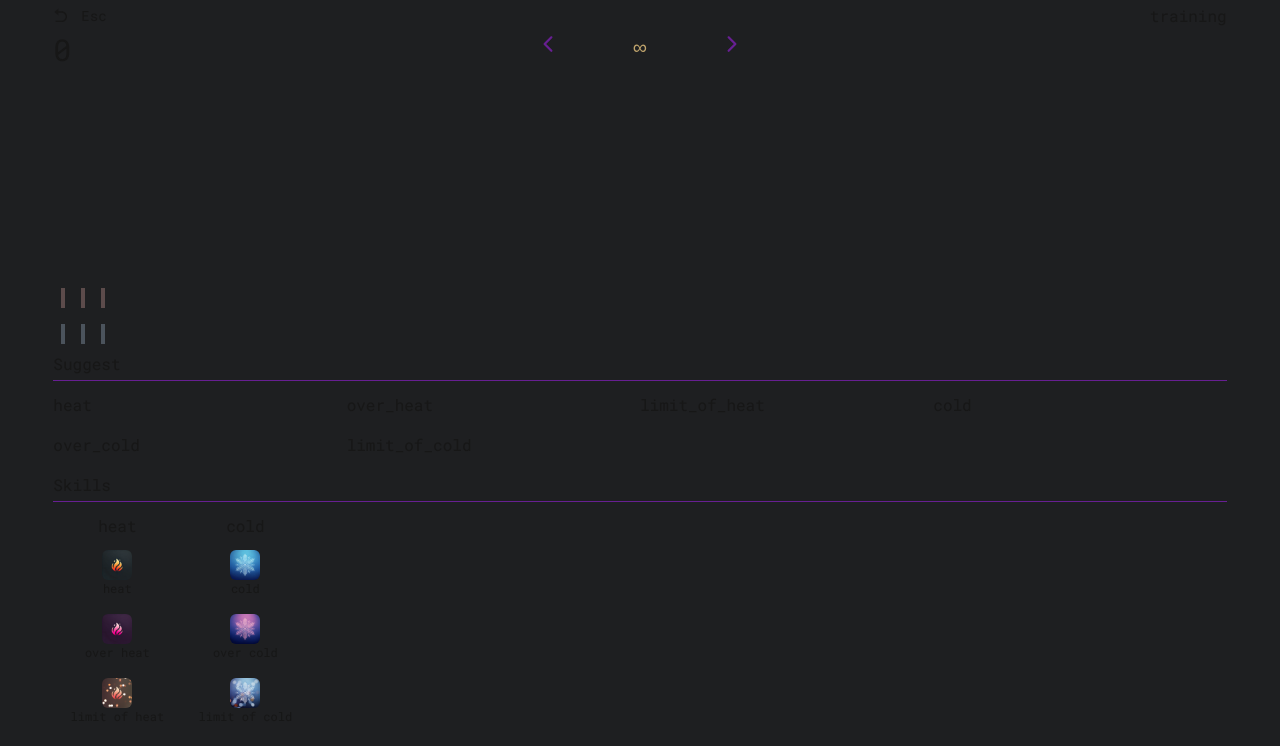
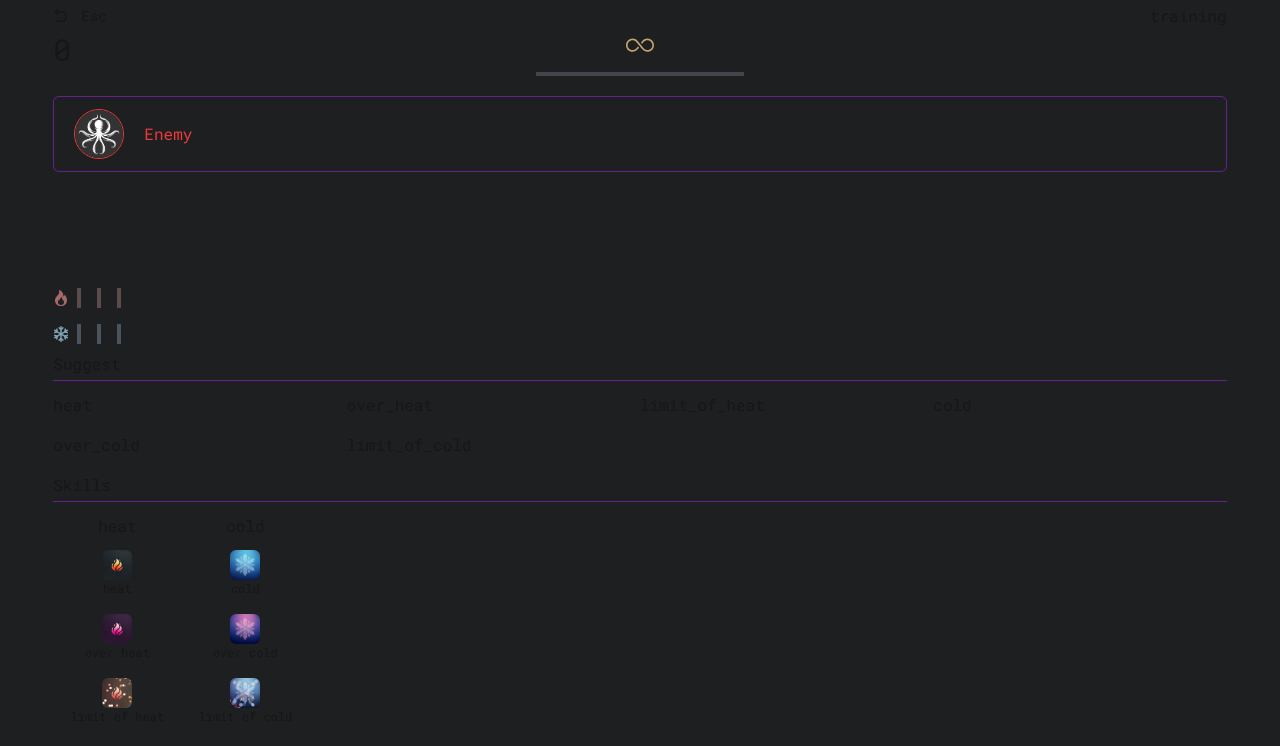
Before and after one commit to washizawa83/typing, a Next.js app: page /pages/high-score/training in a window 1280 px wide. Shown: the top 746 px of the page. Built offline with nearby package versions, Linux system fonts and the light colour scheme.

Commit message:
ダメージモーション追加

```diff
--- a/src/app/_components/high-score/main-area/MainHighScoreArea.tsx
+++ b/src/app/_components/high-score/main-area/MainHighScoreArea.tsx
@@ -1,3 +1,4 @@
+import { Enemy } from '@/app/_components/high-score/main-area/enemy/Enemy'
 import { MainAreaHeader } from '@/app/_components/high-score/main-area/header/MainAreaHeader'
 import { InvokeSkillStack } from '@/app/_components/high-score/main-area/InvokeSkillStack'
 import { JobState } from '@/app/_components/high-score/main-area/job-status/JobStateWrap'
@@ -12,6 +13,7 @@ export const MainHighScoreArea = ({ mode }: Props) => {
         <div className="relative h-80 w-full">
             <div className="absolute size-full">
                 <MainAreaHeader mode={mode} />
+                <Enemy />
                 <JobState job={new BlackMage()} />
                 <InvokeSkillStack />
             </div>
--- /dev/null
+++ b/src/app/_components/high-score/main-area/enemy/Enemy.tsx
@@ -0,0 +1,53 @@
+import { useGameContext } from '@/app/_providers/GameProvider'
+import { motion, useAnimation } from 'framer-motion'
+import Image from 'next/image'
+import { useEffect } from 'react'
+import enemyIcon from '../../../../../../public/enemy.png'
+
+export const Enemy = () => {
+    const { score } = useGameContext()
+    const controls = useAnimation()
+
+    const damageAnimate = async () => {
+        await controls.start({
+            backgroundColor: '#9f2f2f',
+            x: [0, 2, 0, 2, 0],
+            y: [0, 2, 2, 0, 0],
+            rotateZ: [0, 1, 0, -1, 0],
+            transition: {
+                duration: 0.3,
+                ease: 'linear',
+            },
+        })
+        await controls.start({
+            backgroundColor: 'transparent',
+            transition: {
+                duration: 0,
+                ease: 'linear',
+            },
+        })
+    }
+
+    useEffect(() => {
+        if (score === 0) return
+        damageAnimate()
+    }, [score])
+
+    return (
+        <motion.div
+            animate={controls}
+            className="absolute inset-x-0 top-16 m-auto rounded-md border border-richPurple px-5 py-3"
+        >
+            <div className="flex items-center">
+                <Image
+                    className="rounded-full border border-enemy"
+                    src={enemyIcon}
+                    alt="enemy logo"
+                    width={50}
+                    height={50}
+                />
+                <h3 className="ml-5 text-enemy">Enemy</h3>
+            </div>
+        </motion.div>
+    )
+}
--- a/src/app/_components/high-score/main-area/header/Timer.tsx
+++ b/src/app/_components/high-score/main-area/header/Timer.tsx
@@ -1,6 +1,7 @@
+import { motion, useAnimation } from 'framer-motion'
 import { useEffect, useState } from 'react'
 import { IconContext } from 'react-icons'
-import { IoIosArrowBack, IoIosArrowForward } from 'react-icons/io'
+import { TfiInfinite } from 'react-icons/tfi'
 
 type Props = {
     mode: 'training' | 'performance'
@@ -10,8 +11,21 @@ export const Timer = ({ mode }: Props) => {
     const [seconds, setSeconds] = useState(180)
     const [isActive, setIsActive] = useState(true)
 
+    const controls = useAnimation()
+
+    const timeLimitAnimate = async () => {
+        await controls.start({
+            width: 208,
+            transition: {
+                duration: seconds,
+                ease: 'linear',
+            },
+        })
+    }
+
     useEffect(() => {
         if (mode === 'training') return
+        timeLimitAnimate()
         const interval = setInterval(() => {
             if (seconds === 0) return clearInterval(interval)
             setSeconds((prevSeconds) => prevSeconds - 1)
@@ -20,18 +34,19 @@ export const Timer = ({ mode }: Props) => {
     }, [isActive, seconds])
 
     return (
-        <div className="absolute inset-x-0 m-auto flex w-52 text-center">
-            <IconContext.Provider value={{ color: '#671f92' }}>
-                <span className="absolute left-0 text-2xl">
-                    <IoIosArrowBack />
-                </span>
+        <div className="absolute inset-x-0 m-auto flex w-52 flex-col text-center">
+            <IconContext.Provider value={{ color: '#c1a56d', size: '28px' }}>
                 <div className="inset-x-0 m-auto text-xl text-lightBrown">
-                    {mode === 'training' ? '∞' : seconds}
+                    {mode === 'training' ? <TfiInfinite /> : seconds}
                 </div>
-                <span className="absolute right-0 text-2xl">
-                    <IoIosArrowForward />
-                </span>
             </IconContext.Provider>
+            <div className="mt-3 flex bg-slateGray text-left">
+                <motion.span
+                    initial={{ width: 0 }}
+                    animate={controls}
+                    className="inline-block h-1 bg-royalBlue"
+                ></motion.span>
+            </div>
         </div>
     )
 }
--- a/src/app/_components/high-score/main-area/job-status/black-mage/LevelGauge.tsx
+++ b/src/app/_components/high-score/main-area/job-status/black-mage/LevelGauge.tsx
@@ -1,5 +1,6 @@
 import { BlackMageStateGauge } from '@/app/_components/high-score/main-area/job-status/black-mage/BlackMageStateGauge'
 import { LimitBreakIcon } from '@/app/_components/high-score/main-area/job-status/black-mage/LimitBreakIcon'
+import { StateIcon } from '@/app/_components/high-score/main-area/job-status/black-mage/StateIcon'
 import { BlackMage } from '@/app/_game-config/jobs'
 import { useGameContext } from '@/app/_providers/GameProvider'
 import { useEffect, useState } from 'react'
@@ -57,6 +58,7 @@ export const LevelGauge = ({
     return (
         <div>
             <div className="flex items-center">
+                <StateIcon type={type} />
                 <ul className="flex flex-wrap-reverse">
                     {[...Array(maxLevelByLimitBreak)].map((_, index) =>
                         index < maxLevel ? (
--- a/src/app/_components/high-score/main-area/job-status/black-mage/LimitBreakIcon.tsx
+++ b/src/app/_components/high-score/main-area/job-status/black-mage/LimitBreakIcon.tsx
@@ -1,8 +1,8 @@
-import { BlackMage } from '@/app/_game-config/jobs'
-import { LimitOfHeat } from '@/app/_game-config/skills'
+import type { BlackMage } from '@/app/_game-config/jobs'
+import type { LimitOfHeat } from '@/app/_game-config/skills'
 import { motion, useAnimation } from 'framer-motion'
 import Image from 'next/image'
-import { useEffect, useState } from 'react'
+import { useCallback, useEffect, useState } from 'react'
 import limitBreakIcon from '../../../../../../../public/limit-break.png'
 
 type Props = {
@@ -17,7 +17,7 @@ export const LimitBreakIcon = ({ job, onLimitBreakTimeOut }: Props) => {
     const [_, setLimitBreakTime] = useState(limitBreakTimeSeconds)
     const controls = useAnimation()
 
-    const flashing = async () => {
+    const flashing = useCallback(async () => {
         await controls.start({
             opacity: [1, 0, 1],
             transition: {
@@ -26,9 +26,9 @@ export const LimitBreakIcon = ({ job, onLimitBreakTimeOut }: Props) => {
                 ease: 'easeInOut',
             },
         })
-    }
+    }, [])
 
-    const always = async () => {
+    const always = useCallback(async () => {
         await controls.start({
             opacity: 1,
             transition: {
@@ -36,7 +36,7 @@ export const LimitBreakIcon = ({ job, onLimitBreakTimeOut }: Props) => {
                 ease: 'linear',
             },
         })
-    }
+    }, [])
 
     useEffect(() => {
         if (isUnMount) {
--- /dev/null
+++ b/src/app/_components/high-score/main-area/job-status/black-mage/StateIcon.tsx
@@ -0,0 +1,17 @@
+import { IconContext } from 'react-icons'
+import { BsFire } from 'react-icons/bs'
+import { FaRegSnowflake } from 'react-icons/fa'
+
+type Props = {
+    type: 'heat' | 'cold'
+}
+
+export const StateIcon = ({ type }: Props) => {
+    const color = type === 'heat' ? '#a66969' : '#7ea3b4'
+
+    return (
+        <IconContext.Provider value={{ color }}>
+            {type === 'heat' ? <BsFire /> : <FaRegSnowflake />}
+        </IconContext.Provider>
+    )
+}
--- a/src/app/_components/home-menu/HomeMenuButton.tsx
+++ b/src/app/_components/home-menu/HomeMenuButton.tsx
@@ -4,22 +4,23 @@ import { useState } from 'react'
 
 type Props = {
     label: string
+    path: string
 }
 
-export const HomeMenuButton = ({ label }: Props) => {
+export const HomeMenuButton = ({ label, path }: Props) => {
     const buttonHoverBgColor = '#4f4859'
     const [isHovered, setIsHovered] = useState(false)
     const router = useRouter()
 
     return (
         <motion.button
-            className="relative w-96 rounded-3xl text-xl tracking-[.15em] outline-none"
+            className="relative my-3 w-96 rounded-3xl text-xl tracking-[.15em] outline-none"
             initial={{ opacity: 0 }}
             animate={{ opacity: 1 }}
             onMouseEnter={() => setIsHovered(true)}
             onFocus={() => setIsHovered(true)}
             onMouseLeave={() => setIsHovered(false)}
-            onClick={() => router.push('/pages/high-score/training/')}
+            onClick={() => router.push(`/pages/high-score/${path}/`)}
             whileHover={{
                 backgroundColor: buttonHoverBgColor,
                 transition: { duration: 0.3 },
--- a/src/app/_components/pages/HomePageComponent.tsx
+++ b/src/app/_components/pages/HomePageComponent.tsx
@@ -20,8 +20,9 @@ export const HomePageComponent = () => {
                         <Image src={logoUrl} alt="title logo" />
                     </motion.div>
                 </div>
-                <div className="flex items-center justify-center">
-                    <HomeMenuButton label="training" />
+                <div className="flex flex-col items-center justify-center">
+                    <HomeMenuButton label="training" path="training" />
+                    <HomeMenuButton label="performance" path="performance" />
                 </div>
             </BasePage>
         </div>
--- a/src/app/_game-config/jobs.ts
+++ b/src/app/_game-config/jobs.ts
@@ -14,7 +14,7 @@ import type {
     JobStates,
     WhiteMageState,
 } from '@/app/_type/job/jobs'
-import { Dispatch, SetStateAction } from 'react'
+import type { Dispatch, SetStateAction } from 'react'
 
 export interface BaseJob {
     readonly name: string
@@ -43,7 +43,7 @@ export class BlackMage implements MageJob {
         ['limitOfCold', new LimitOfCold()],
     ])
     static readonly maxTypeLevel = 3
-    static readonly maxTypeLevelByLimitBreak = 8
+    static readonly maxTypeLevelByLimitBreak = 6
     readonly initialState: BlackMageState = {
         heat: {
             level: 0,
--- a/tailwind.config.ts
+++ b/tailwind.config.ts
@@ -16,6 +16,9 @@ const config: Config = {
                 lightBrown: '#c1a56d',
                 heat: '#cb3535',
                 cold: '#359bcb',
+                enemy: '#ef3838',
+                royalBlue: '#484eae',
+                slateGray: '#44444d',
             },
         },
     },
```
Also changed, not shown: public/enemy.png (added).
